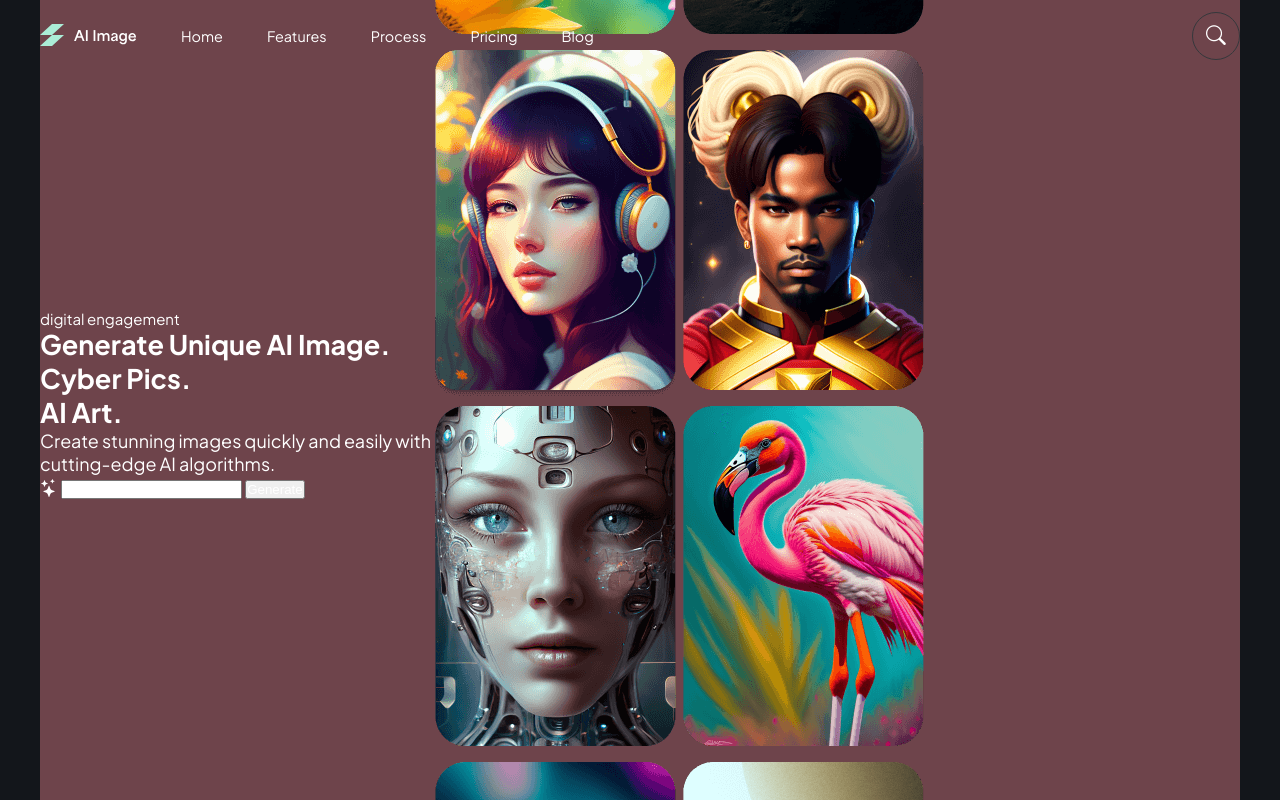
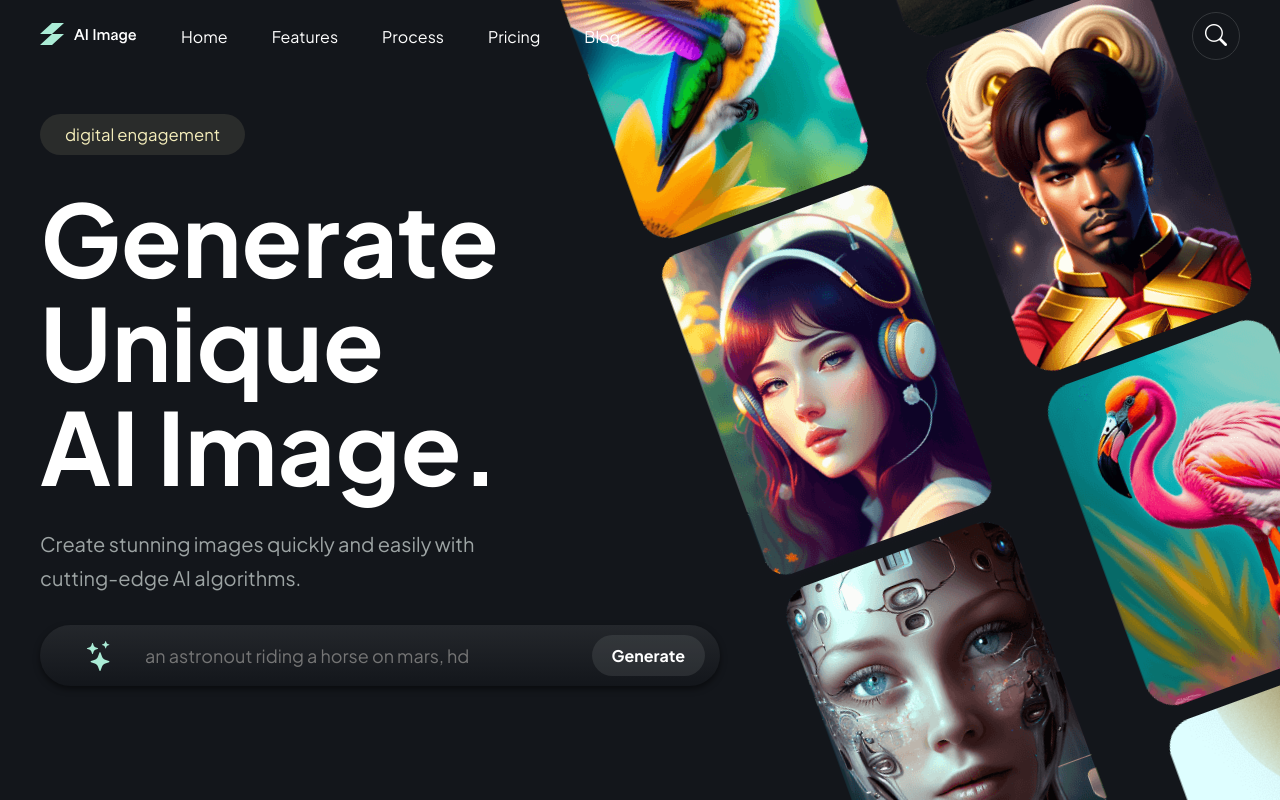
Before and after one commit to ariframaps/AI-Hub_aidall-e, a website: page index.html in a window 1280 px wide. Shown: the top 800 px of the page. Drawn offline with nearby package versions, Linux system fonts and the light colour scheme.

Commit message:
styling pada section hero

```diff
--- a/index.html
+++ b/index.html
@@ -31,22 +31,23 @@
             <div class="container hero-container">
                 <div class="content hero-content">
                     <sub>digital engagement</sub>
-                    <h1 class="title">Generate Unique
+                    <h1 class="title">Generate <br>Unique <br>
                         AI Image.<br>
-                        Cyber Pics.<br>
-                        AI Art.</h1>
+                        <!-- Cyber Pics.<br>
+                        AI Art. -->
+                    </h1>
                     <p class="subtitle">
                         Create stunning images quickly and easily with <br>cutting-edge AI algorithms.
                     </p>
                     <form>
                         <i class="bi bi-stars"></i>
-                        <input type="text">
+                        <input type="text" placeholder="an astronout riding a horse on mars, hd">
                         <button type="submit">Generate</button>
                     </form>
                 </div>
                 <div class="hero-parallaxbg">
-                    <img src="src/images/hero-vertical-l1.png" alt="#">
-                    <img src="src/images/hero-vertical-r1.png" alt="#">
+                    <img src="src/images/hero-vertical-l1.png" class="l1" alt="#">
+                    <img src="src/images/hero-vertical-r1.png" class="r1" alt="#">
                 </div>
             </div>
         </section>
--- a/package.json
+++ b/package.json
@@ -7,8 +7,5 @@
     "test": "echo \"Error: no test specified\" && exit 1"
   },
   "author": "arif",
-  "license": "ISC",
-  "dependencies": {
-    "bootstrap-icons": "^1.11.3"
-  }
+  "license": "ISC"
 }
--- a/src/style/scss/main.scss
+++ b/src/style/scss/main.scss
@@ -8,7 +8,7 @@
     font-family: "Plus Jakarta Sans", sans-serif;
     font-optical-sizing: auto;
     font-style: normal;
-    font-size: 18px;
+    font-size: 20px;
 }
 
 * {
@@ -22,11 +22,14 @@
 body {
     background-color: color.$background;
     height: 300vh;
+    // overflow-x: hidden;
 }
 
 .section {
     display: flex;
     justify-content: center;
+    position: relative;
+    overflow: hidden;
 }
 
 .container {
--- a/src/style/scss/module/_header.scss
+++ b/src/style/scss/module/_header.scss
@@ -4,6 +4,7 @@ header {
     display: flex;
     justify-content: center;
     position: fixed;
+    z-index: 999;
     width: 100%;
 
     nav {
--- a/src/style/scss/module/_hero.scss
+++ b/src/style/scss/module/_hero.scss
@@ -1,7 +1,6 @@
 @use 'colors' as color;
 
 .hero-container {
-    background-color: rgb(110, 68, 75);
     display: flex;
     align-items: center;
     height: 100vh;
@@ -9,6 +8,69 @@
     .hero-content {
         sub {
             color: color.$accent2;
+            background-color: rgba(color.$accent2, $alpha: .1);
+            padding: 10px 25px;
+            border-radius: 25px;
+        }
+
+        h1 {
+            font-size: 5rem;
+            line-height: 5.2rem;
+            margin-block: 40px 30px;
+        }
+
+        p {
+            color: color.$text;
+            line-height: 1.7rem;
+            margin-bottom: 30px;
+        }
+
+        form {
+            background-image: linear-gradient(to top, transparent, rgba(color.$dimmed-text, .5));
+            box-shadow: 0 3px 6px rgba(0, 0, 0, .5);
+            width: 680px;
+            padding: 10px 15px;
+            border-radius: 60px;
+            display: flex;
+            align-items: center;
+
+            i {
+                font-size: 30px;
+                color: color.$accent;
+                padding-inline: 30px;
+            }
+
+            input {
+                outline: none;
+                background: transparent;
+                border: none;
+                color: color.$text;
+                font-family: inherit;
+                font-size: .9rem;
+                flex: 1;
+            }
+
+            button {
+                background-color: rgba(color.$text, $alpha: .15);
+                border: none;
+                padding: 10px 20px;
+                border-radius: 25px;
+                font-family: inherit;
+                font-size: .8rem;
+                font-weight: bolder;
+            }
+        }
+    }
+
+    .hero-parallaxbg {
+        position: absolute;
+        right: 0;
+        transform: rotate(-20deg);
+        display: flex;
+        gap: 70px;
+
+        img.l1 {
+            transform: translateY(100px);
         }
     }
 }
```
Also changed, not shown: src/style/css/main.css, 2 other files.
